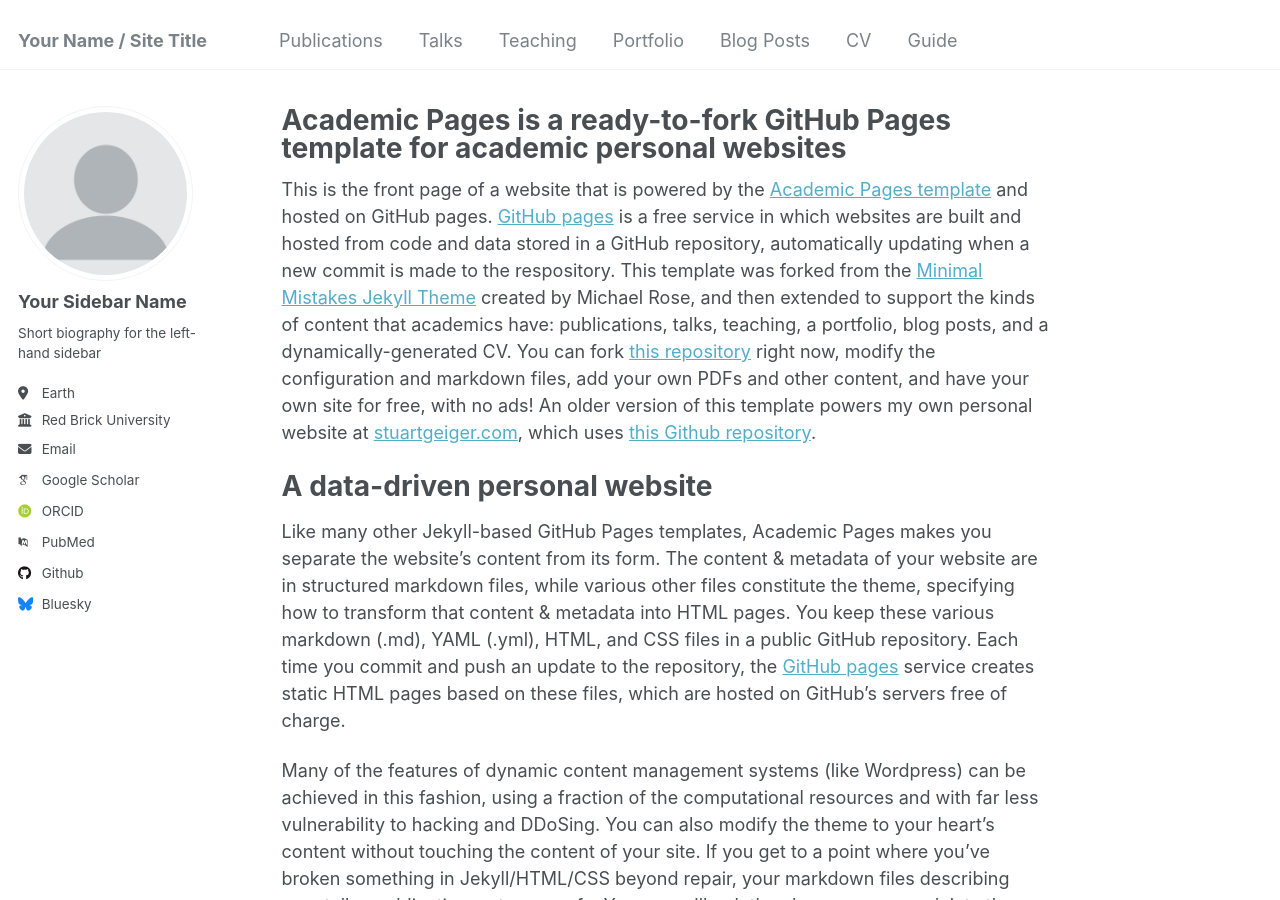
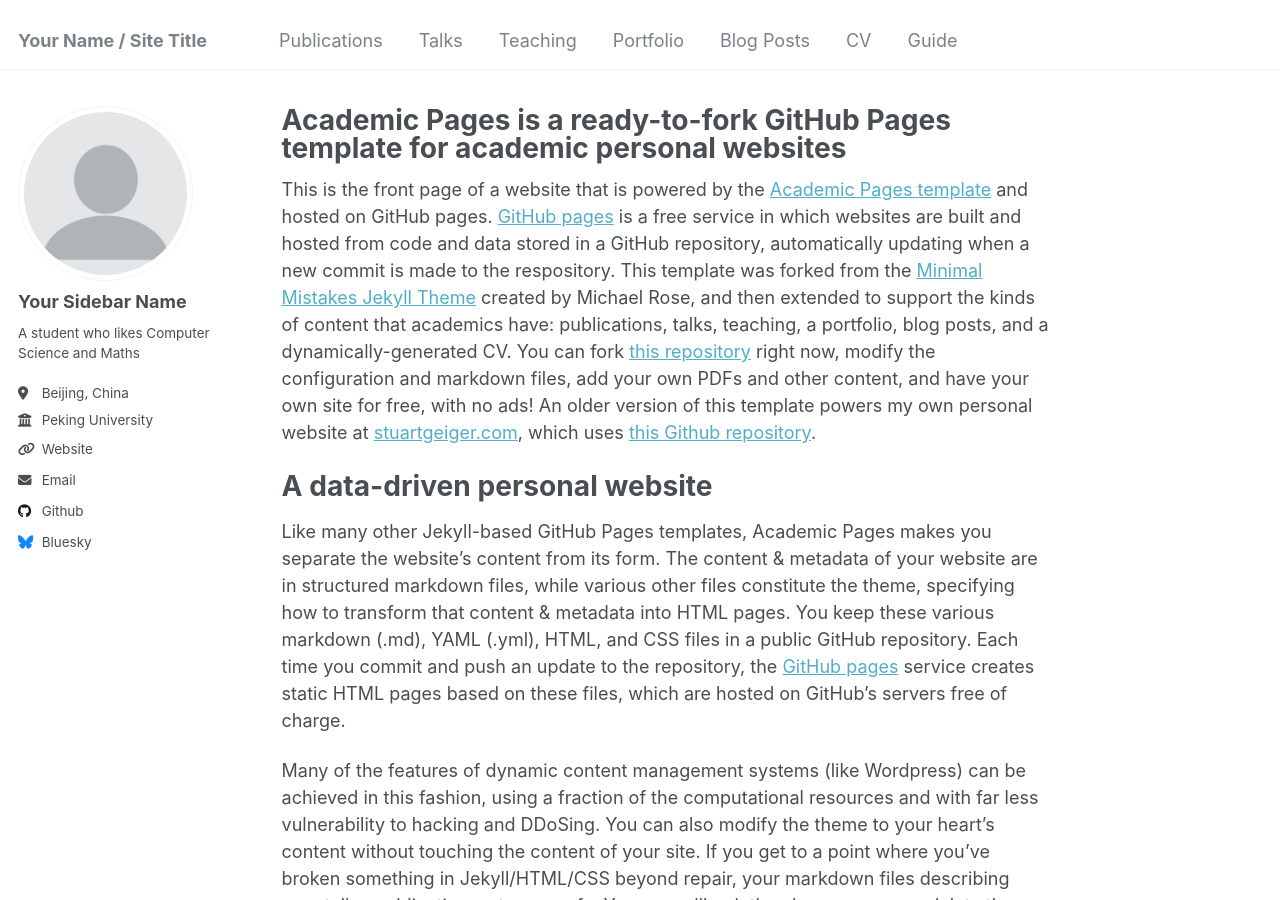
Before and after one commit to BrianTang02/briantang02.github.io, a Jekyll site: the page built from _pages/about.md, in a window 1280 px wide and 900 px high. Built offline with Jekyll 4.4.1, drawn with Linux system fonts in a browser that asks for light colours; some web fonts are replaced.

Commit message:
Update _config.yml

```diff
--- a/_config.yml
+++ b/_config.yml
@@ -24,26 +24,26 @@ author:
   avatar           : "profile.png"
   name             : "Your Sidebar Name"
   pronouns         : # example: "she/her"
-  bio              : "Short biography for the left-hand sidebar"
-  location         : "Earth"
-  employer         : "Red Brick University"
-  uri              : # URL
-  email            : "none@example.org"
+  bio              : "A student who likes Computer Science and Maths"
+  location         : "Beijing, China"
+  employer         : "Peking University"
+  uri              : "rice-jivy.github.io"
+  email            : "shtangyuanchen@stu.pku.edu.cn"
 
   # Academic websites
   arxiv            : # URL - Update with the correct link to your profile
-  googlescholar    : "https://scholar.google.com/citations?user=PS_CX0AAAAAJ"
+  googlescholar    : # "https://scholar.google.com/citations?user=PS_CX0AAAAAJ"
   impactstory      : # URL
-  orcid            : "http://orcid.org/yourorcidurl"
+  orcid            : # "http://orcid.org/yourorcidurl"
   semantic         : # URL
-  pubmed           : "https://www.ncbi.nlm.nih.gov/pubmed/?term=john+snow"
+  pubmed           : # "https://www.ncbi.nlm.nih.gov/pubmed/?term=john+snow"
   researchgate     : # URL
 
   # Repositories and software development
   bitbucket        : # Username - Update with your username on the site
   codepen          : # Username
   dribbble         : # Username
-  github           : "academicpages"
+  github           : "rice-jivy"
   kaggle           : # Username
   stackoverflow    : # User number or user number and name (i.e., use "1" or "1/jeff-atwood")
 
```
